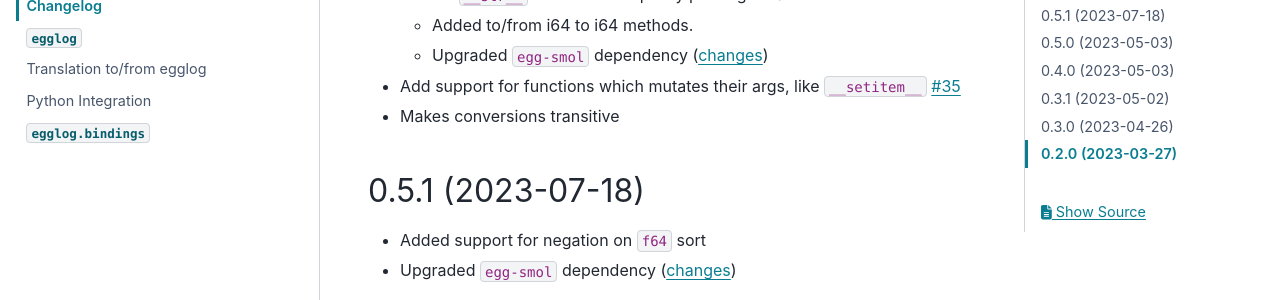
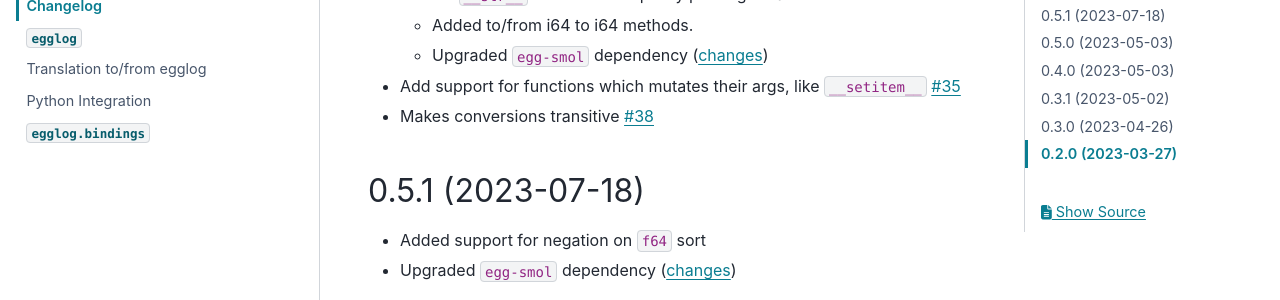
Before and after one commit to egraphs-good/egglog-python, a Sphinx documentation site: the page built from docs/changelog.md, in a window 1280 px wide and 900 px high, scrolled down 713 px. Shown: the part 154-454 px from the top of the window. Built offline with Sphinx 7.4.7 and the PyData theme 0.15.4, drawn with Linux system fonts in a browser that asks for light colours; pages that are not in the unit, such as notebooks, are missing from menus; the version number is read from the project's files by our own code.

Commit message:
Add PR # to changelog

```diff
--- a/docs/changelog.md
+++ b/docs/changelog.md
@@ -21,7 +21,7 @@ _This project uses semantic versioning. Before 1.0.0, this means that every brea
   - Upgraded `egg-smol` dependency ([changes](https://github.com/saulshanabrook/egg-smol/compare/353c4387640019bd2066991ee0488dc6d5c54168...2ac80cb1162c61baef295d8e6d00351bfe84883f))
 
 - Add support for functions which mutates their args, like `__setitem__` [#35](https://github.com/metadsl/egglog-python/pull/35)
-- Makes conversions transitive
+- Makes conversions transitive [#38](https://github.com/metadsl/egglog-python/pull/38)
 
 ## 0.5.1 (2023-07-18)
 
```
Also changed, not shown: docs/tutorials/array-api.ipynb.
